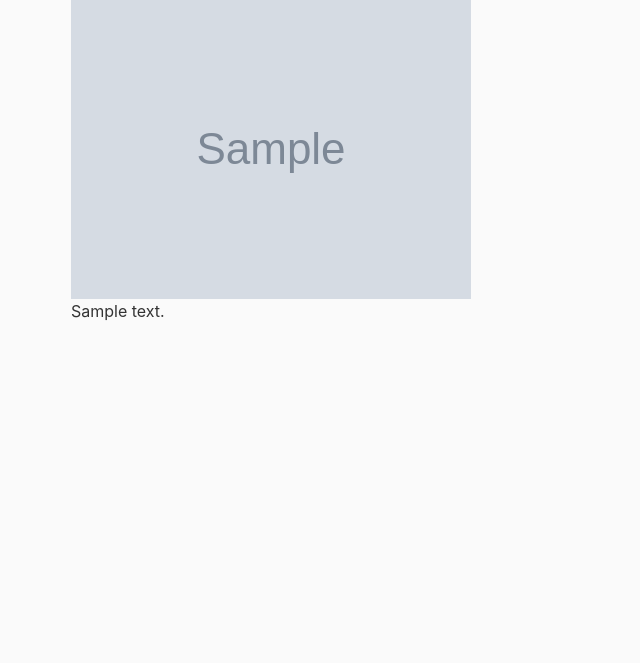
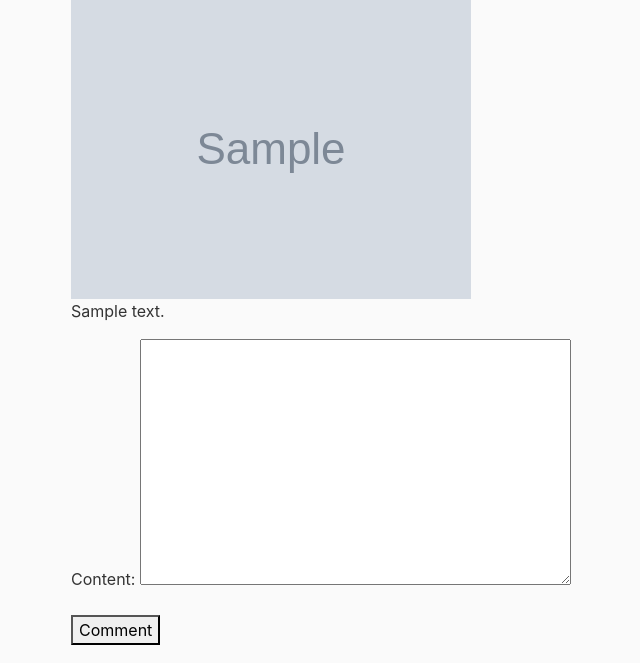
Before and after one commit to slmnkankal/django_blog_project, a Django app: a page that uses app/templates/app/base.html in a window 1280 px wide. Shown: the part 137-800 px from the top of the page, without its empty margins (14-654 px from the left). Run offline with Django 4.2, Linux system fonts and the light colour scheme; tables that the repository leaves empty hold one stand-in row (values such as "Sample post"); grey boxes marked "Sample" are stand-in pictures; some libraries are stand-ins or nearby versions.

Commit message:
added comment

```diff
--- a/app/models.py
+++ b/app/models.py
@@ -33,7 +33,14 @@ class Post(models.Model):
     def __str__(self):
         return self.title
 
+    def comment_count(self):
+        return self.comment_set.all().count()
 
+    def view_count(self):
+        return self.postview_set.all().count()
+
+    def like_count(self):
+        return self.like_set.all().count()
 
 class Comment(models.Model):
     user = models.ForeignKey(User, on_delete=models.CASCADE)
--- a/app/templates/app/base.html
+++ b/app/templates/app/base.html
@@ -9,6 +9,7 @@
     <!-- Bootstrap CSS -->
     <link rel="stylesheet" href="https://cdn.jsdelivr.net/npm/bootstrap@4.6.1/dist/css/bootstrap.min.css" integrity="sha384-zCbKRCUGaJDkqS1kPbPd7TveP5iyJE0EjAuZQTgFLD2ylzuqKfdKlfG/eSrtxUkn" crossorigin="anonymous">
     <link rel="stylesheet" href="{% static 'app/main.css' %}">
+    <link rel="icon" href="data:,">
 
     <title>Clarusway Blog</title>
   </head>
--- a/app/templates/app/post_detail.html
+++ b/app/templates/app/post_detail.html
@@ -5,5 +5,10 @@
 <h1>{{object.title}}</h1>
 <img src="{{ object.image.url }}" alt="">
 <p>{{object.content}}</p>
+<form action="" method="POST">
+    {% csrf_token %}
+    {{ form.as_p }}
+    <button type="submit">Comment</button>
+</form>
 
 {% endblock content %}
--- a/app/templates/app/post_list.html
+++ b/app/templates/app/post_list.html
@@ -12,9 +12,9 @@
                 <h5 class="card-title"><a href="{% url 'app:detail' obj.slug %}">{{obj.title}}</a></h5>
                 <p class="card-text">{{obj.content|truncatechars:20}}</p>
                 <p>
-                    <span><i class="fa-regular fa-comment ml-2"></i></span>
-                    <span><i class="fas fa-eye ml-2"></i></span>
-                    <span><i class="far fa-heart ml-2"></i></span>
+                    <span><i class="fa-regular fa-comment ml-2"></i> {{ obj.comment_count }}</span>
+                    <span><i class="fas fa-eye ml-2"></i> {{ obj.view_count }}</span>
+                    <span><i class="far fa-heart ml-2"></i> {{ obj.like_count }}</span>
                     <p class="card-text"><small>
                         Posted {{ obj.publish_date|timesince }} ago.
                     </small>
--- a/app/views.py
+++ b/app/views.py
@@ -1,7 +1,7 @@
 from gc import get_objects
 from django.shortcuts import redirect, render
 from .models import Post
-from .forms import PostForm
+from .forms import PostForm, CommentForm
 
 def post_list(request):
     # qs = Post.objects.filter(status='published') # here i dont want drafts to be seen on FE
@@ -28,11 +28,23 @@ def post_create(request):
 
 
 def post_detail(request, slug): # used pk instead of slug
+    # print(request.path)
     # obj = get_objects(Post, slug=slug)
+    # obj = Post.objects.get(slug=slug)
+    # obj = Post.objects.get(pk=pk)
+    form = CommentForm()
     obj = Post.objects.get(slug=slug)
-    # obj = Post.objects.get(pk=pk)
+    if request.method == "POST":
+        form = CommentForm(request.POST)
+        if form.is_valid:
+            comment = form.save(commit=False)
+            comment.user = request.user
+            comment.save()
+            return redirect('app:detail', slug=slug)
+            # return redirect(request.path) # redirect to the same page
     context = {
-        "object":obj
+        "object":obj,
+        "form": form,
     }
     return render(request, "app/post_detail.html", context)
 
```
